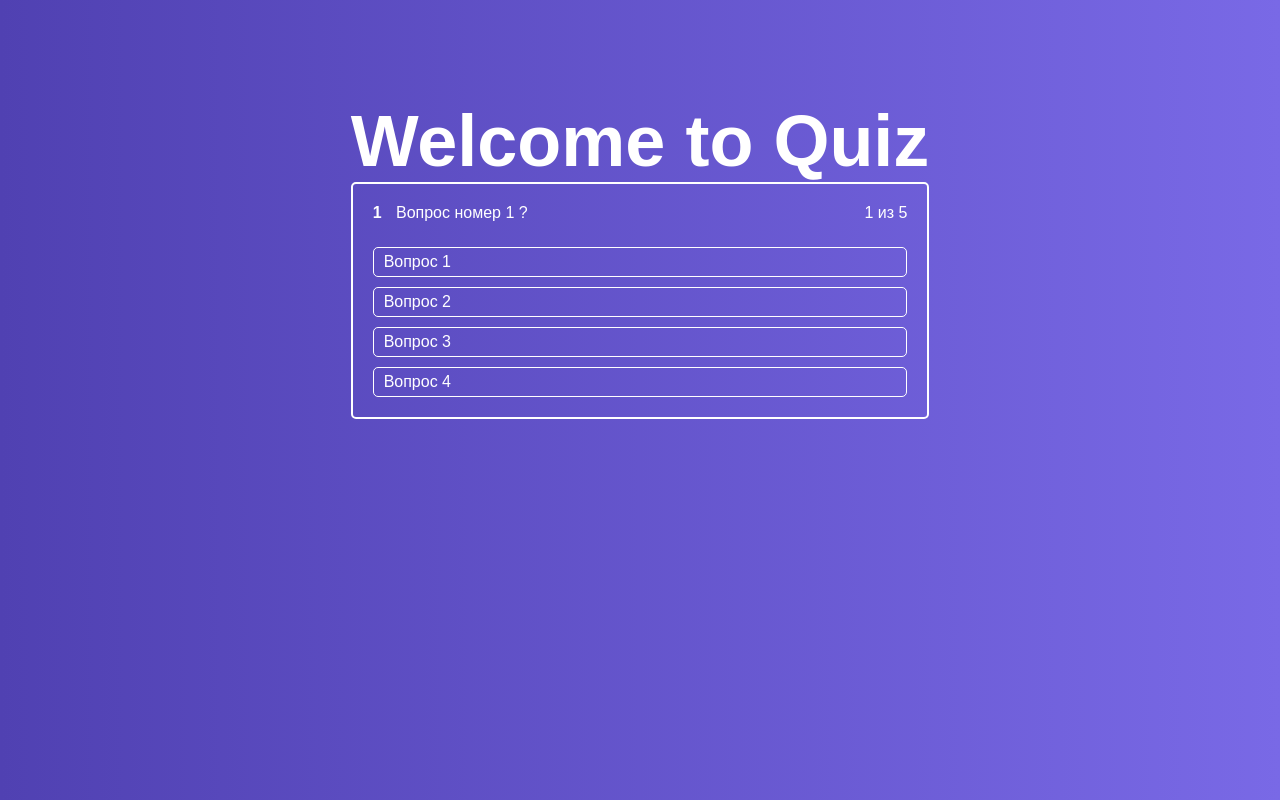
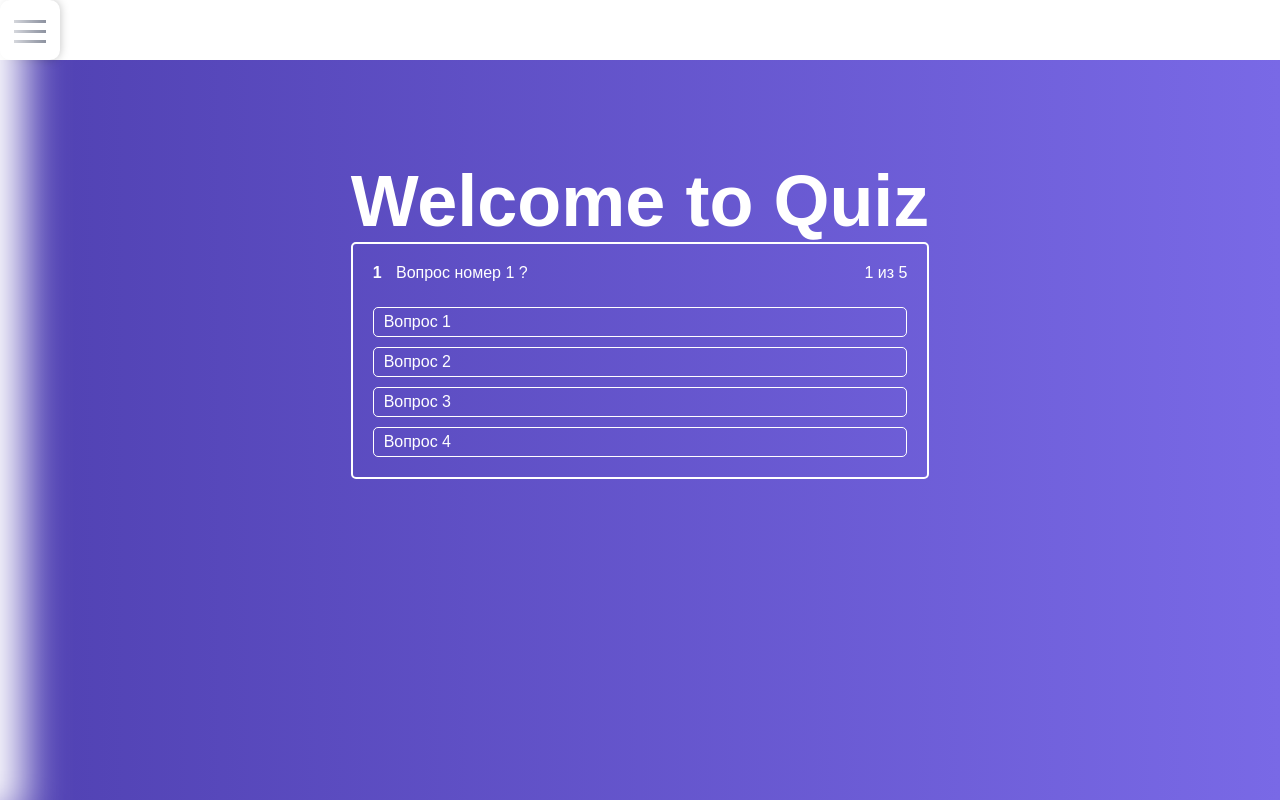
Before and after one commit to FilippSchastnyi/Quiz, a React (Create React App) app: page / in a window 1280 px wide. Built offline with nearby package versions, Linux system fonts and the light colour scheme.

Commit message:
add Nav and burger

```diff
--- a/src/components/FinishQuiz/FinishQuiz.jsx
+++ b/src/components/FinishQuiz/FinishQuiz.jsx
@@ -1,9 +1,10 @@
 import React from 'react'
 import classes from './FinishQuiz.module.scss'
+import Button from "../UI/Button/Button";
 
 const FinishQuiz = props => {
-    const successCount = Object.keys(props.results).reduce((total, key) =>{
-        if(props.results[key] === 'success'){
+    const successCount = Object.keys(props.results).reduce((total, key) => {
+        if (props.results[key] === 'success') {
             total++
         }
 
@@ -20,7 +21,7 @@ const FinishQuiz = props => {
                         classes[props.results[item.id]]
 
                     ]
-                    return(
+                    return (
                         <li key={index}>
                             <strong>{index + 1}</strong>
                             {item.question}
@@ -33,7 +34,9 @@ const FinishQuiz = props => {
             <p>Правильно {successCount} из {props.quiz.length}</p>
 
             <div>
-                <button onClick={props.onRetry}>Повторить</button>
+                <Button onClick={props.onRetry}
+                        label='Повторить'
+                ></Button>
             </div>
         </div>
     )
--- a/src/components/FinishQuiz/FinishQuiz.module.scss
+++ b/src/components/FinishQuiz/FinishQuiz.module.scss
@@ -3,18 +3,4 @@
   color: #ffffff;
   border: 2px solid #ffffff;
   border-radius: 5px;
-
-  button {
-    padding: 5px 10px;
-    font-size: 14px;
-    background-color: #ffffff;
-    border-radius: 5px;
-    transition: all 0.1s ease-in-out;
-    &:hover{
-      opacity: 0.8;
-    }
-    &:active{
-      background-color: #b2b2b2;
-    }
-  }
 }
--- /dev/null
+++ b/src/components/Navigation/Nav.jsx
@@ -0,0 +1,22 @@
+import React from "react";
+import classes from './Nav.module.scss'
+
+const Nav = props => {
+    const cls = [classes.Nav]
+    if (!props.isOpen){
+        cls.push(classes.close)
+    }
+    return (
+        <div className={cls.join(' ')}>
+            <aside>
+                <div>
+                    <ul>
+
+                    </ul>
+                </div>
+            </aside>
+        </div>
+    )
+}
+
+export default Nav
--- /dev/null
+++ b/src/components/Navigation/Nav.module.scss
@@ -0,0 +1,46 @@
+.Nav{
+  position: absolute;
+  left: 0;
+  top: 0;
+  bottom: 0;
+  width: 300px;
+  min-height: 100%;
+  z-index: 10;
+  transition: all 0.3s ease;
+  -webkit-backdrop-filter: blur(10px);
+  backdrop-filter: blur(10px);
+  background: rgba(243,249,255,0.8);
+  box-shadow: 4px 0px 40px 20px white;
+
+  &.close{
+    transform: translateX(-100%);
+  }
+
+  aside{
+    height: 100%;
+  }
+
+  div{
+    position: sticky;
+    top: 0;
+    left: 0;
+    padding: 60px 40px 20px 40px;
+  }
+
+  li{
+    margin-top: 20px;
+    font-size: 24px;
+
+    &:first-child {
+      margin-top: 0;
+    }
+  }
+  a{
+    &:hover{
+      opacity: 0.7;
+    }
+    &.active{
+      color: #4F74C9;
+    }
+  }
+}
--- /dev/null
+++ b/src/components/UI/Burger/Burger.jsx
@@ -0,0 +1,19 @@
+import React from 'react'
+import classes from './Burger.module.scss'
+
+const Burger = props => {
+    const cls = [classes.Burger]
+    if (props.isOpen){
+        cls.push(classes.open)
+    }
+
+    return(
+        <button className={cls.join(' ')}
+                onClick={props.onToggle}
+        >
+            <i></i>
+        </button>
+    )
+}
+
+export default Burger
--- /dev/null
+++ b/src/components/UI/Burger/Burger.module.scss
@@ -0,0 +1,54 @@
+.Burger {
+  position: relative;
+  background: #fff;
+  box-shadow: 0px 0px 10px rgba(0, 0, 0, 0.25);
+  border-radius: 10px;
+  height: 60px;
+  width: 60px;
+
+  i {
+    position: absolute;
+    display: block;
+    width: 32px;
+    height: 3px;
+    background-color: #7C8292;
+    top: 50%;
+    left: 50%;
+    transform: translateX(-50%);
+
+
+    &:before, &:after {
+      content: "";
+      position: absolute;
+      top: 10px;
+      display: block;
+      width: 32px;
+      height: 3px;
+      background-color: #7C8292;
+      transition: all 0.3s ease;
+    }
+
+    &:after {
+      top: -10px;
+    }
+  }
+
+  &.open {
+    transform: translateX(300px);
+    i {
+      background-color: transparent;
+
+      &:after {
+        transform: rotate(-45deg);
+        top: 0;
+        transition: all 0.3s ease;
+      }
+
+      &:before {
+        transform: rotate(45deg);
+        top: 0;
+        transition: all 0.3s ease;
+      }
+    }
+  }
+}
--- /dev/null
+++ b/src/components/UI/Button/Button.jsx
@@ -0,0 +1,19 @@
+import React from "react";
+import classes from './Button.module.scss'
+
+const Button = props => {
+    const cls = [
+        classes.Button,
+        classes[props.type]
+    ]
+
+    return(
+        <button className={cls.join(' ')}
+                onClick={props.onClick}
+        >{props.label}
+        </button>
+    )
+
+}
+
+export default Button
--- /dev/null
+++ b/src/components/UI/Button/Button.module.scss
@@ -0,0 +1,18 @@
+.Button {
+  display: inline-block;
+  padding: 6px 12px;
+  color: #e2e2e2;
+  font-weight: 500;
+  font-size: 16px;
+  border-radius: 12px;
+  transition: 0.15s ease-in-out;
+  background-color: #23507a;
+
+  &:hover {
+    background-color: #446bd6;
+  }
+
+  &:active{
+    background-color: #214dc8;
+  }
+}
--- a/src/css/config/colors.scss
+++ b/src/css/config/colors.scss
@@ -2,9 +2,9 @@
 $color-white: #FFFFFF;
 $color-blue: #4F74C9;
 $color-error: #FB615E;
-$color-black:#7C8292;
+$color-black: #7c8292;
 
-$color-primary: #4F74C9;
+$color-primary: #4f74c9;
 $color-primary-focus:#4768b4;
 $color-primary-active: #4F74C9;
 
--- a/src/hoc/Layout/Layout.jsx
+++ b/src/hoc/Layout/Layout.jsx
@@ -1,13 +1,32 @@
 import React, {Component} from 'react'
 import classes from './Layout.module.scss'
 import Quiz from "../../containers/Quiz/Quiz";
+import Burger from "../../components/UI/Burger/Burger";
+import Nav from "../../components/Navigation/Nav";
 
 class Layout extends Component {
+    state = {
+        isOpen: false
+    }
+
+    handleBurgerClick() {
+        this.setState({
+            isOpen: !this.state.isOpen
+        })
+    }
+
     render() {
         return (
             <div className={classes.Layout}>
+                <Nav
+                isOpen = {this.state.isOpen}
+                />
+                <Burger
+                    onToggle={this.handleBurgerClick.bind(this)}
+                    isOpen={this.state.isOpen}
+                />
                 <main>
-                <Quiz/>
+                    <Quiz/>
                 </main>
             </div>
         )
```
Also changed, not shown: src/components/Navigation/Nav.options.jsx (added, +11 -0 lines), 2 other files (tests, documents, lock files or other folders).
